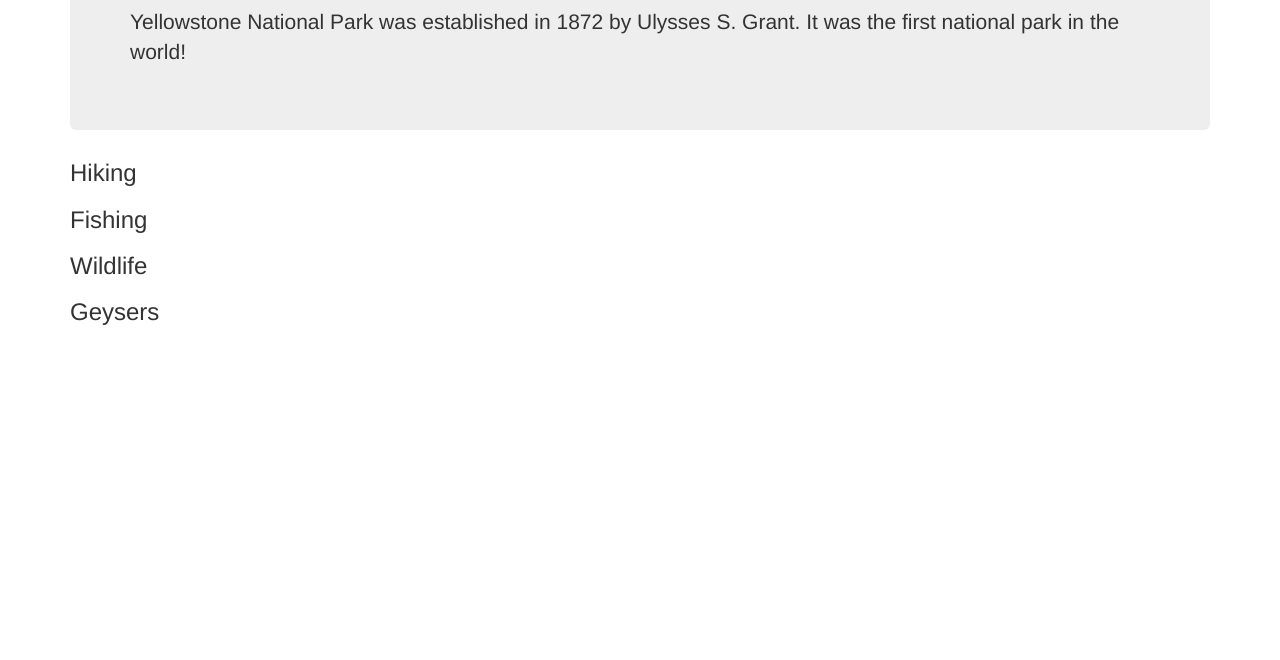
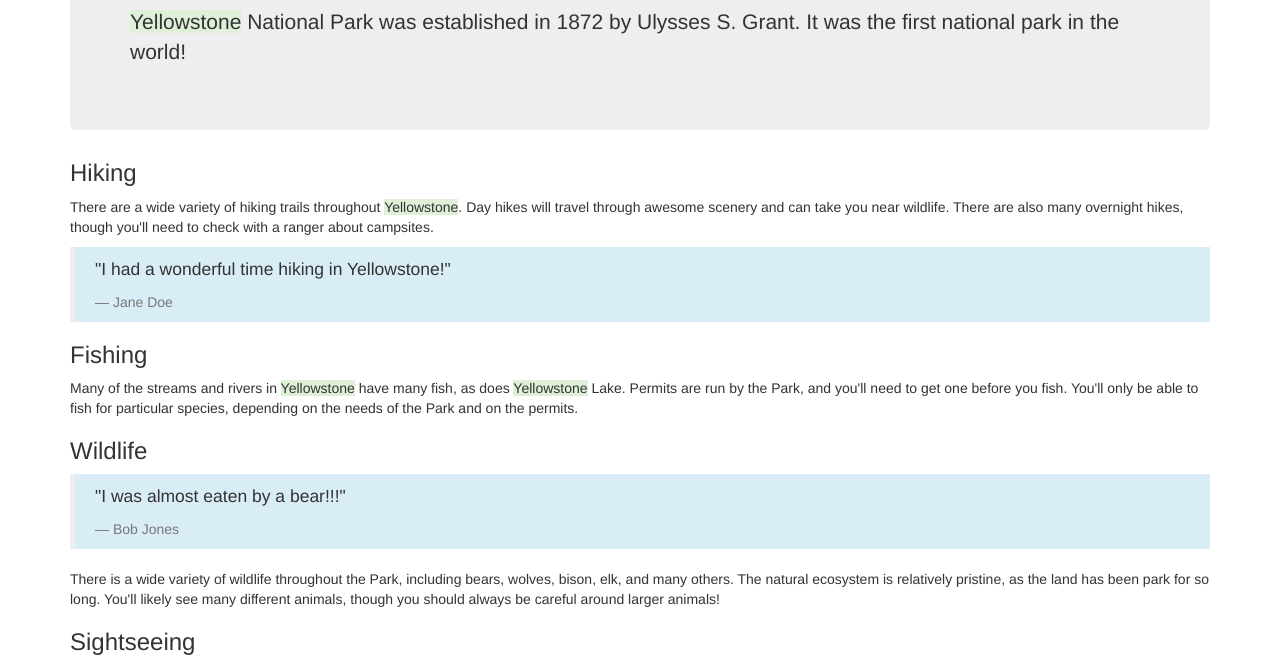
Before and after one commit to dillontitcomb/vacation, a plain HTML site: page index.html in a window 1280 px wide. Shown: the part 140-800 px from the top of the page. Drawn offline with Linux system fonts and the light colour scheme.

Commit message:
Add photo of geyser and additional formatting

```diff
--- a/index.html
+++ b/index.html
@@ -8,12 +8,25 @@
       <div class="container">
         <div class="jumbotron">
           <h1>Yellowstone National Park</h1>
-          <p>Yellowstone National Park was established in 1872 by Ulysses S. Grant. It was the first national park in the world!</p>
+          <p><span class="bg-success">Yellowstone</span> National Park was established in 1872 by Ulysses S. Grant. It was the first national park in the world!</p>
         </div>
         <h3>Hiking</h3>
+        <p>There are a wide variety of hiking trails throughout <span class="bg-success">Yellowstone</span>.  Day hikes will travel through awesome scenery and can take you near wildlife.  There are also many overnight hikes, though you'll need to check with a ranger about campsites.</p>
+        <blockquote class="bg-info">
+          <p>"I had a wonderful time hiking in Yellowstone!"</p>
+          <footer>Jane Doe</footer>
+        </blockquote>
         <h3>Fishing</h3>
+        <p>Many of the streams and rivers in <span class="bg-success">Yellowstone</span> have many fish, as does <span class="bg-success">Yellowstone</span> Lake.  Permits are run by the Park, and you'll need to get one before you fish.  You'll only be able to fish for particular species, depending on the needs of the Park and on the permits.<p>
         <h3>Wildlife</h3>
-        <h3>Geysers</h3>
+        <blockquote class="bg-info">
+          <p>"I was almost eaten by a bear!!!"</p>
+          <footer>Bob Jones</footer>
+        </blockquote>
+        <P>There is a wide variety of wildlife throughout the Park, including bears, wolves, bison, elk, and many others.  The natural ecosystem is relatively pristine, as the land has been park for so long.  You'll likely see many different animals, though you should always be careful around larger animals!</p>
+        <h3>Sightseeing</h3>
+        <p>The area has a lot of geothermal activity, with hot rock and water coming up from beneath the land.  There are many interesting geological features, including the <span class="bg-success">Yellowstone</span> Canyon, hot springs, and many geysers.  Old Faithful is perhaps the most famous, erupting regularly for many years.</p>
+        <img src="https://travel.usnews.com/static-travel/images/destinations/7/grand_prismatic_spring_yellowstone.jpg" alt="photo of geyser">
       </div>
     </body>
 </html>
```
